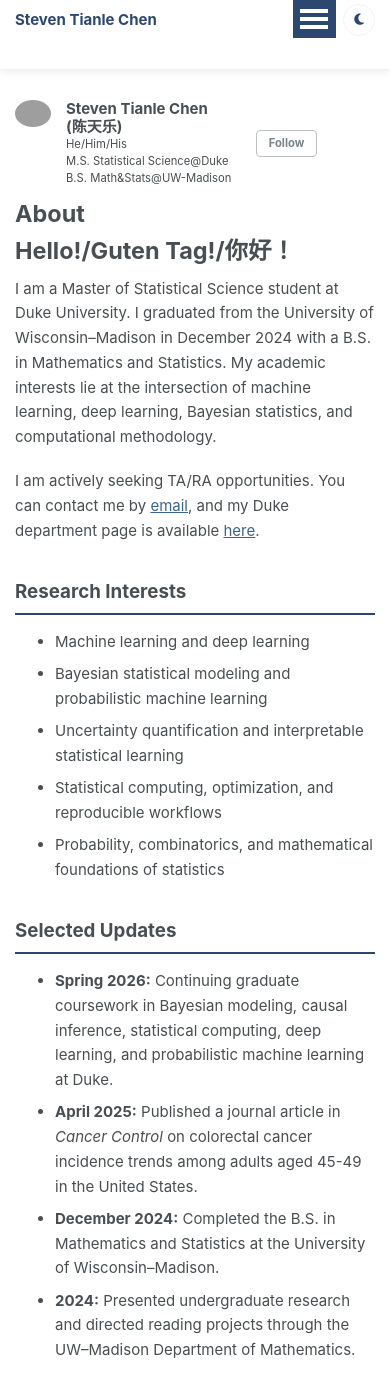
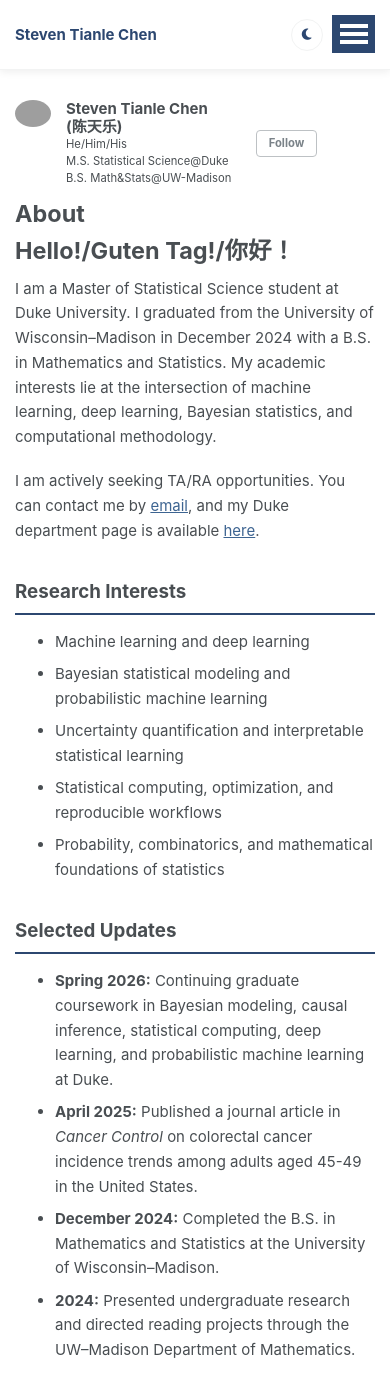
Before and after one commit to sttlchen/sttlchen.github.io, a Jekyll site: the page built from _pages/about.md, in a window 390 px wide and 1400 px high. Shown: the top 1397 px of the window. Built offline with Jekyll 4.4.1, drawn with Linux system fonts in a browser that asks for light colours.

Commit message:
Fix toggle position (left of ham) and Follow button in dark mode
- Move theme toggle inside .masthead__menu so it shares the same
  positioning context as the hamburger button; right:3.5rem on mobile
  places it cleanly to the left of the hamburger at right:0
- Remove the flex layout approach from previous attempt
- Add btn--inverse dark mode styles so the Follow button gets a dark
  background instead of staying white in dark theme

Co-Authored-By: Claude Sonnet 4.6 <noreply@anthropic.com>

```diff
--- a/_includes/masthead.html
+++ b/_includes/masthead.html
@@ -18,9 +18,9 @@
         </ul>
         <ul class="hidden-links hidden"></ul>
       </nav>
+      <button id="theme-toggle" class="theme-toggle" aria-label="Toggle dark/light mode" title="Toggle dark/light mode">
+        <i class="fas fa-moon"></i>
+      </button>
     </div>
-    <button id="theme-toggle" class="theme-toggle" aria-label="Toggle dark/light mode" title="Toggle dark/light mode">
-      <i class="fas fa-moon"></i>
-    </button>
   </div>
 </div>
--- a/_sass/_dark-mode.scss
+++ b/_sass/_dark-mode.scss
@@ -144,6 +144,19 @@
   /* Buttons */
   .btn { color: #e0e6f0; &:hover { color: #ffffff; } }
 
+  /* Follow button — btn--inverse uses white bg by default */
+  .btn--inverse {
+    background-color: #1f2937;
+    border-color: #30363d !important;
+    color: #c9d1d9 !important;
+
+    &:hover {
+      background-color: #30363d;
+      border-color: #5b8fc2 !important;
+      color: #ffffff !important;
+    }
+  }
+
   /* Notices */
   .notice,
   .notice--primary,
--- a/_sass/_masthead.scss
+++ b/_sass/_masthead.scss
@@ -28,14 +28,6 @@
       max-width: $x-large;
     }
 
-    /* On mobile, switch to flex so the toggle sits beside the nav
-       instead of floating over it */
-    @include breakpoint(max-width $large) {
-      display: flex;
-      align-items: center;
-      padding: 0 1em;
-    }
-
     nav {
       z-index: 10;
     }
@@ -47,6 +39,7 @@
 }
 
 .masthead__menu {
+  position: relative; /* containing block for the theme toggle */
 
   ul {
     margin: 0;
@@ -54,27 +47,18 @@
     clear: both;
     list-style-type: none;
   }
-
-  @include breakpoint(max-width $large) {
-    flex: 1;
-    min-width: 0;
-  }
 }
 
 .theme-toggle {
-  /* Desktop: absolute-positioned at top-right of the masthead */
   position: absolute;
-  right: 1em;
+  right: 1em;      /* desktop: far right of the nav */
   top: 50%;
   transform: translateY(-50%);
 
-  /* Mobile: flex item sitting to the right of the nav, no overlap possible */
+  /* Mobile: step left of the hamburger button (hamburger sits at right:0, ~44px wide).
+     right:3.5rem puts the toggle's right edge ~53px from the nav edge, clear of the ham. */
   @include breakpoint(max-width $large) {
-    position: static;
-    transform: none;
-    flex-shrink: 0;
-    margin-left: 0.5rem;
-    align-self: center;
+    right: 3.5rem;
   }
 
   background: none;
```
